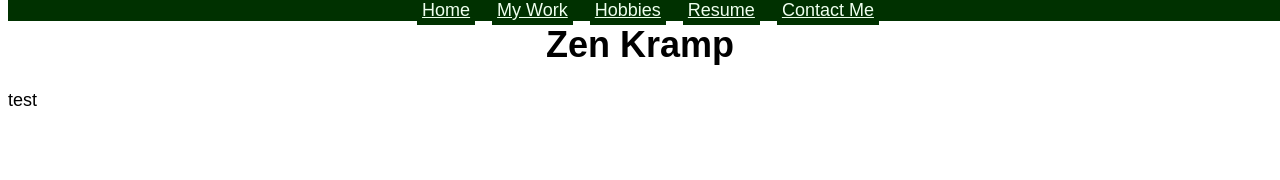
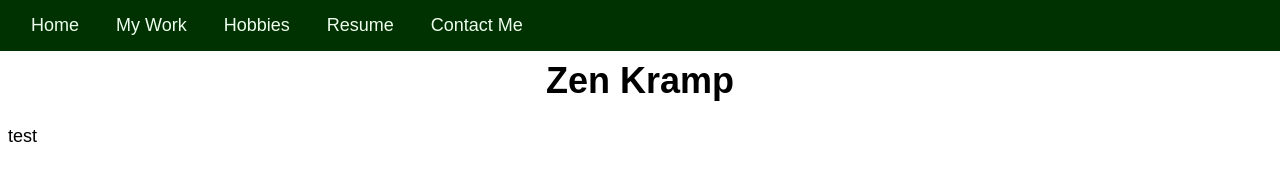
Before and after one commit to KaitlynKramp/firstCSSAssessment, a plain HTML site: page index.html in a window 1280 px wide. Drawn offline with Linux system fonts and the light colour scheme.

Commit message:
styled nav

```diff
--- a/stylesheets/style.css
+++ b/stylesheets/style.css
@@ -4,21 +4,23 @@ body {
 }
 
 nav {
-  list-style: none;
-  text-align: center;
-  width: 100%;
+  overflow: hidden;
   background-color: #003100;
   position: fixed;
   top: 0px;
-}
-li {
-  padding: 5px;
-  margin: 4px;
-  font-size: 20px;
+  padding: 15px;
+  left: 0;
+  right: 0;
 }
 .nav-link {
-  padding: 5px;
-  margin: 6px;
+  padding: 14px 16px;
   background-color: #003100;
   color: #eeffee;
+  text-decoration: none;
 }
+.nav-link:hover {
+  background-color: aqua;
+}
+header {
+  margin-top: 60px;
+}
```
